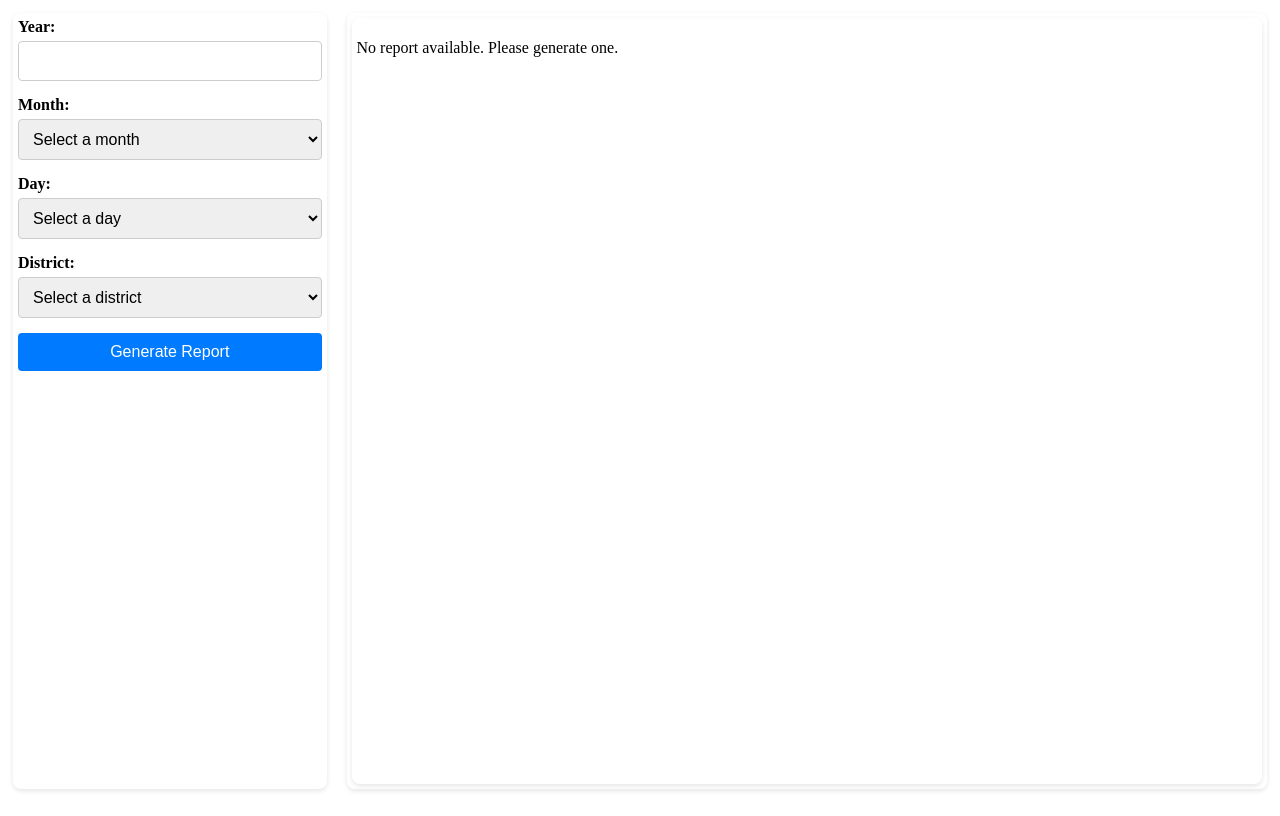
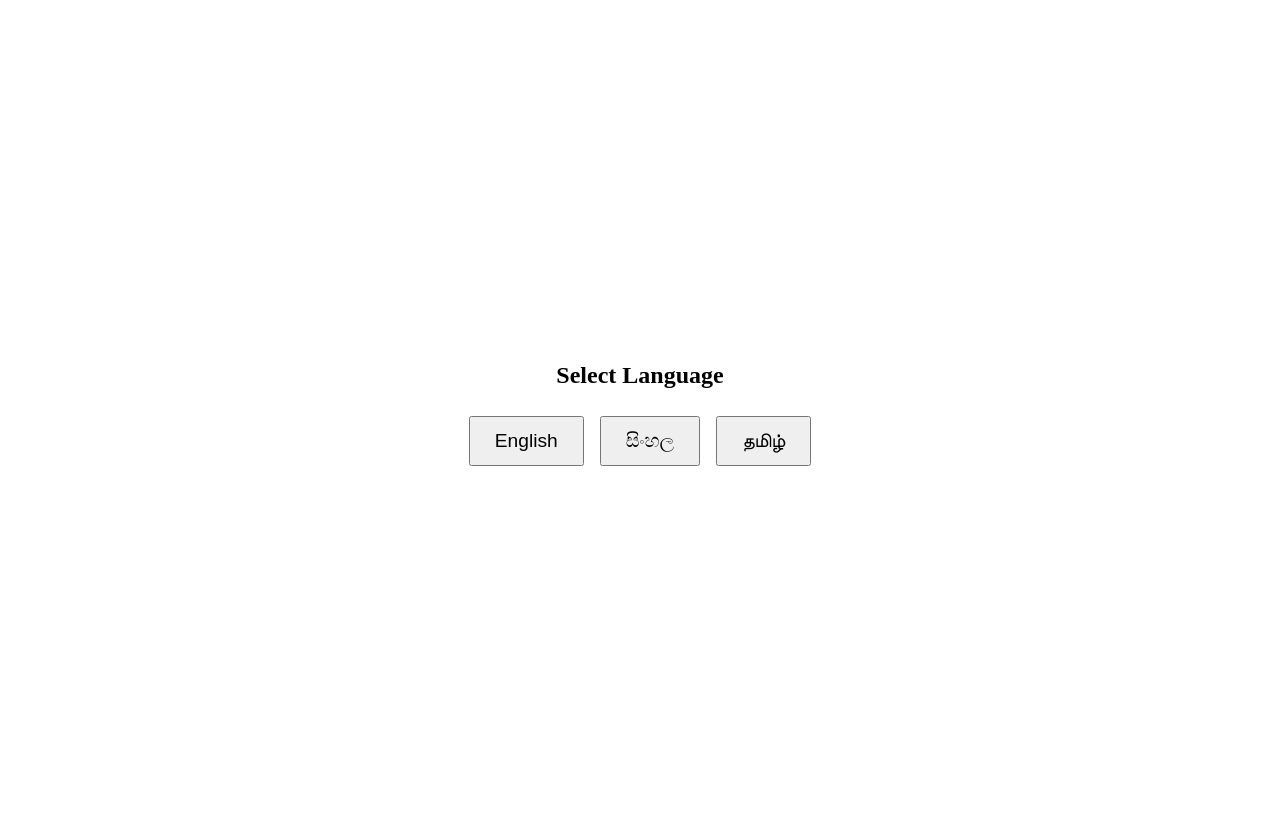
Before and after one commit to KashmeeraTT/ReportSystem4, a React (Create React App) app in the folder frontend/: page / in a window 1280 px wide. Built offline with nearby package versions, Linux system fonts and the light colour scheme.

Commit message:
landing page

```diff
--- a/frontend/src/App.jsx
+++ b/frontend/src/App.jsx
@@ -6,16 +6,16 @@ import API_BASE_URL from "./config";
 import { SpeedInsights } from "@vercel/speed-insights/react";
 
 function App() {
-  const [reportPages, setReportPages] = useState([]); // Original generated report pages
-  const [updatedReportPages, setUpdatedReportPages] = useState([]); // Updated report pages after edits
-  const [isEditable, setIsEditable] = useState(true); // Determine if form fields are editable
-  const [isFetching, setIsFetching] = useState(false); // Loading state for report generation
-  const [error, setError] = useState(""); // Error state
+  const [reportPages, setReportPages] = useState([]);
+  const [updatedReportPages, setUpdatedReportPages] = useState([]);
+  const [isEditable, setIsEditable] = useState(true);
+  const [isFetching, setIsFetching] = useState(false);
+  const [error, setError] = useState("");
+  const [language, setLanguage] = useState(null); // null = no language selected yet
 
-  // Function to handle report generation
   const generateReport = async (formData) => {
-    setIsFetching(true); // Show fetching animation
-    setError(""); // Reset any previous error
+    setIsFetching(true);
+    setError("");
     try {
       const response = await fetch(API_BASE_URL, {
         method: "POST",
@@ -28,17 +28,31 @@ function App() {
       }
 
       const htmlReport = await response.text();
-      const pages = htmlReport.split("<!-- PAGE BREAK -->"); // Split report into pages
-      setReportPages(pages); // Update the original report pages state
-      setUpdatedReportPages([...pages]); // Initialize the updated report pages
-      setIsEditable(false); // Disable the form fields
+      const pages = htmlReport.split("<!-- PAGE BREAK -->");
+      setReportPages(pages);
+      setUpdatedReportPages([...pages]);
+      setIsEditable(false);
     } catch (error) {
       console.error(error.message);
-      setError("Failed to fetch report. Please try again."); // Set error message
+      setError("Failed to fetch report. Please try again.");
     } finally {
-      setIsFetching(false); // Hide fetching animation
+      setIsFetching(false);
     }
   };
+
+  // Render landing page if language is not yet selected
+  if (!language) {
+    return (
+      <div className="landing-page">
+        <h2>Select Language</h2>
+        <div className="language-buttons">
+          <button onClick={() => setLanguage("en")}>English</button>
+          <button onClick={() => setLanguage("si")}>සිංහල</button>
+          <button onClick={() => setLanguage("ta")}>தமிழ்</button>
+        </div>
+      </div>
+    );
+  }
 
   return (
     <div className="container">
@@ -49,7 +63,6 @@ function App() {
       )}
       {error && <div className="error-message">{error}</div>}
 
-      {/* Form Section */}
       <div className="form-container">
         <Form
           onGenerateReport={generateReport}
@@ -57,14 +70,15 @@ function App() {
           setReportPages={setReportPages}
           setIsEditable={setIsEditable}
           updatedReportPages={updatedReportPages}
+          language={language} // optional: pass language to Form
         />
       </div>
 
-      {/* Report Viewer Section */}
       <div className="report-viewer-container">
         <ReportViewer
           reportPages={reportPages}
           setUpdatedReportPages={setUpdatedReportPages}
+          language={language} // optional: pass language to Viewer
         />
       </div>
 
--- a/frontend/src/styles/global.css
+++ b/frontend/src/styles/global.css
@@ -87,3 +87,19 @@
         min-height: 0; /* Ensure they distribute height evenly without overflow issues */
     }
 }
+
+.landing-page {
+    display: flex;
+    flex-direction: column;
+    align-items: center;
+    justify-content: center;
+    height: 100vh;
+    text-align: center;
+  }
+
+  .language-buttons button {
+    margin: 0.5rem;
+    padding: 0.75rem 1.5rem;
+    font-size: 1.2rem;
+    cursor: pointer;
+  }
```
